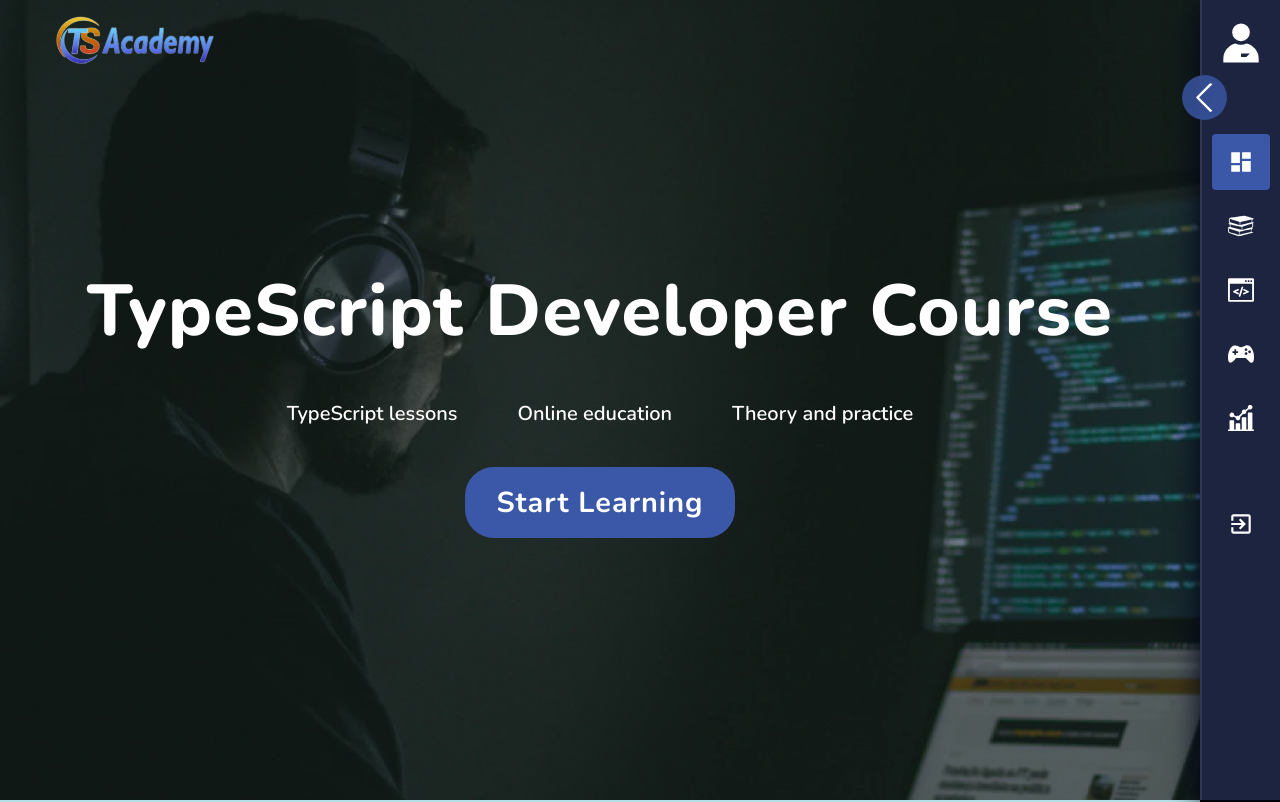
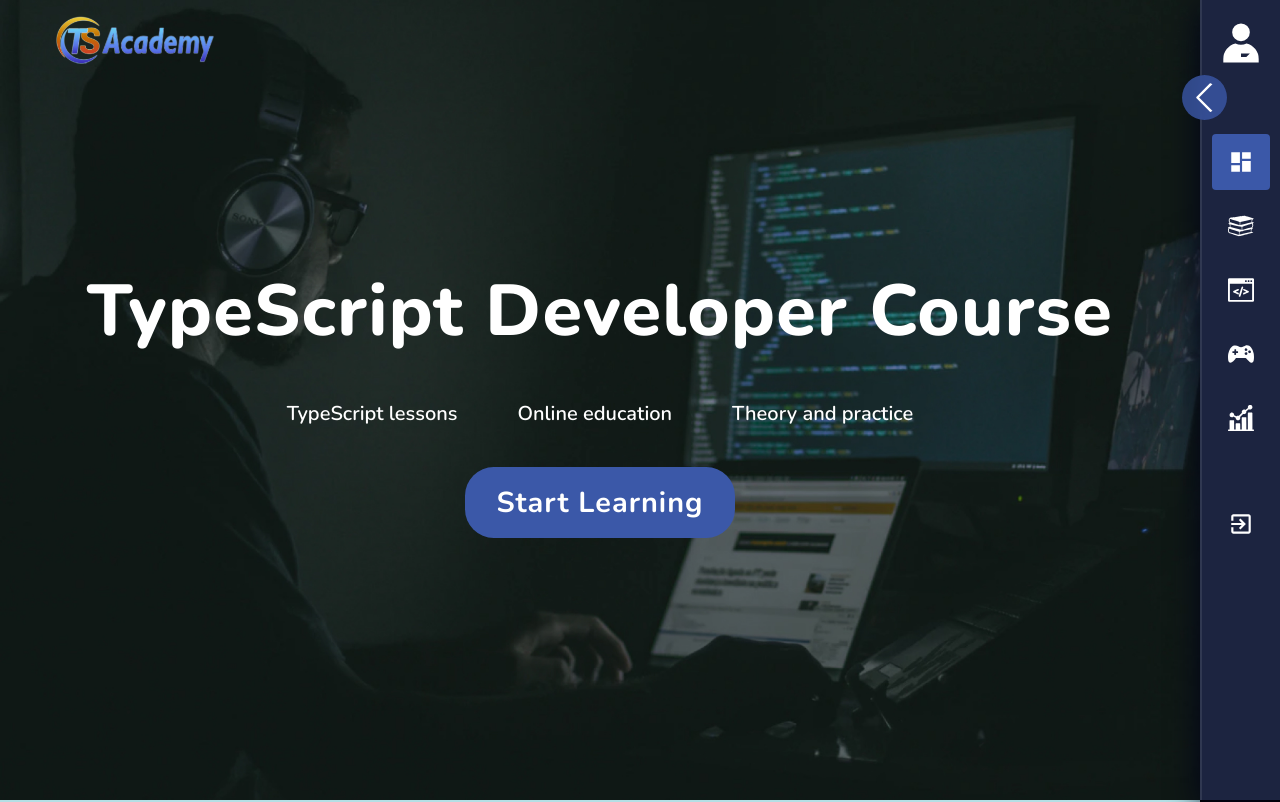
Before and after one commit to elian-cheng/rs-clone, a React (Create React App) app: page / in a window 1280 px wide. Shown: the top 802 px of the page. Built offline with nearby package versions, Linux system fonts and the light colour scheme.

Commit message:
fix: background size on homePage

```diff
--- a/src/pages/HomePage/components/FullScreenBlock/FullScreenBlock.scss
+++ b/src/pages/HomePage/components/FullScreenBlock/FullScreenBlock.scss
@@ -1,6 +1,8 @@
 .full-screen-block {
   color: $colorWhite;
-  background-image: url('../../../../assets/images/fullScreenImage.jpg');
+  background-image: url("../../../../assets/images/fullScreenImage.jpg");
+  background-repeat: no-repeat;
+  background-size: cover;
   height: 100vh;
   display: flex;
   justify-content: center;
```
